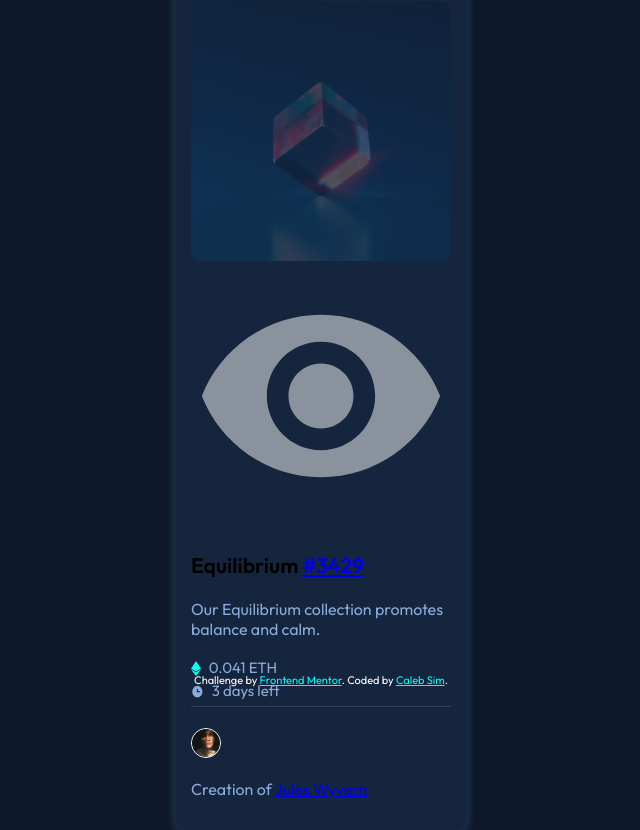
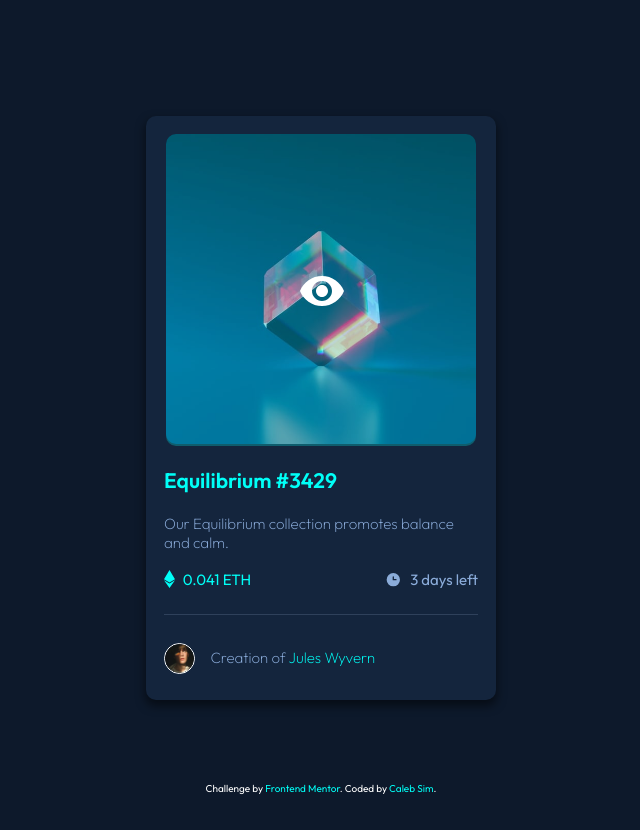
Before and after one commit to CodeLamp168/NFT-Preview-Card-CSS-HTML-, a plain HTML site: page index.html in a window 1280 px wide. Shown: the whole page, without its empty margins (319-959 px from the left). Drawn offline with Linux system fonts and the light colour scheme; a script that the page names is missing.

Commit message:
Style Overhaul
Completely changed the style of the css to align with the HTML.
Implemented keyframe animations

```diff
--- a/style.css
+++ b/style.css
@@ -1,138 +1,155 @@
-@import url('https://fonts.googleapis.com/css2?family=Outfit:wght@300;400;600&display=swap');
+@import url('https://fonts.googleapis.com/css2?family=Outfit:wght@200;300;400;600&display=swap');
 
 * {
     box-sizing:border-box;
 }
 
-/*Preset positioning to center main content*/
+/* Presentation Display */
 body {
+    color:white;
     font-family:'Outfit';
     display:flex;
     align-items: center;
     justify-content: center;
-    flex-direction: column;
+    flex-direction: row;
     height:100vh;
     background-color:hsl(217, 54%, 11%);
     font-size:18px;
-    overflow:hidden;
-}
+    flex-wrap:wrap;
 
-/* To maintain image quality when resizing */
-img {
-    width:100%;
-    height:auto;
-}
-
-strong, span {
-    color:hsl(178, 100%, 50%);
-    cursor:pointer;
 }
 
 p {
-    font-size:16px;
-}
-small, p{
-    color:hsl(215, 51%, 70%);
+    font-size:15px;
 }
 
-/* position: absolute on main div so images can use position: relative */
+/* Card Size Format */
 .nft-card {
-    width:auto;
-    background:hsl(216, 50%, 16%);
-    border-radius: 10px;
-    position:absolute;
-    padding:15px;
-    box-shadow: 0 0px 5px 5px hsl(215, 42%, 18%);
+    position:relative;
+    display:flex;
+    flex-direction:column;
+    align-items:center;
+    height:auto;
+    padding:1em;
+    width:350px;
+    background-color:hsl(216, 50%, 16%);
+    border-radius:10px;
+    box-shadow: 0px 5px 10px 1px rgba(0, 0, 0, 0.5);
+    margin:10px 20px;
 }
 
-.nft {
-    background-color:cyan;
-    border-radius:15px;
-    height:260px;
-    transition: ease 0.5s all;
-    cursor:pointer;
+/* Image Positioning and Animation */
+.nft-img {
+    position:relative;
+    max-width:310px;
+    border-radius:10px;
 }
 
-.nft-img {
-    width:260px;
-    border-radius: 10px;
-    position:relative;
-    filter:opacity(0.5);
-    transition: 0.5s ease;
+.img-view {
+    position:absolute;
+    width:100%;
+    height:100%;
+    top:0;
+    opacity:1;
+    background-color:hsla(178, 100%, 50%, 0.253);
+    border-radius:10px;
+    cursor:pointer;
+    animation:fadeIn 0.2s ease-in;
+    transition: background-color 0.2s ease-in;
 }
 
-.view-img {
-    position:relative;
-    width:35px;
-    bottom:9.3rem;
-    left:7.1rem;
-    transition: ease 0.5s all;
+.img-view img {
+    position:absolute;
+    top:42.5%;
+    left:42.5%;
 }
 
-.nft .nft-img:hover {
-   background:none;
-   filter:opacity(1);
+.img-view:hover {
+   background-color:hsla(178, 100%, 50%, 0.473)
 }
 
-.nft:hover .view-img {
-    display:none;
+@keyframes fadeIn {
+    0% { opacity: 0}
+    100% {opacity: 1}
 }
 
+@keyframes fadeOut {
+    0% { opacity: 1}
+    100% {opacity: 0}
+}
 
-.profile-img {
-    width:30px;
-    border: solid white 1px;
-    border-radius:100%;
+/* Active state */
+.img-view.active {
+    animation: fadeOut 0.5s ease-out;
+    opacity: 0;
+    cursor:auto;
+}
+/* ------- */
+
+/* Info Area */
+.nft-info h3, a{
+    color:hsl(178, 100%, 50%);
+    text-decoration:none;
+}
+
+.nft-info p {
+    color:hsl(215,51%, 70%);
+    font-weight:200;
+}
+
+.value-date {
+    display:flex;
+    justify-content: space-between;
+    align-items: center;
+    margin-bottom:1em;
+    padding-bottom:1.3em;
+    border-bottom: 1px solid hsl(215, 32%, 27%);
+}
+
+.value .date, img {
+    margin-bottom:-3px;
+    margin-right:4px;
+}
+
+.value {
+    color:hsl(178, 100%, 50%);
+}
+
+.date {
+    color:hsl(215,51%, 70%);
+}
+
+/* -------- */
+
+/* Creator Section/Profile */
+
+.creator {
+    display:flex;
+    text-align: center;
+    align-items: center;
+}
+
+.creator, p {
+    font-weight:500;
+}
+
+.creator, span {
+    color:hsl(178, 100%, 50%);
+}
+
+.creator img {
+    width:10%;
+    height:40%;
+    border:1px white solid;
+    border-radius:30px;
+    margin-right:15px;
 }
 
 
 
-/* Space between used to seperate the ethereum and clock */
-.price-day {
-    display:flex;
-    font-size:15px;
-    justify-content: space-between;
-    margin-bottom:1.5rem;
-    text-align:center;
+footer {
+    position:absolute;
+    font-size:10px;
+    bottom:5px;
+    z-index:-1;
 }
-
-
-.nft-info {
-    margin-top:1rem;
-    width:260px;
-}
-.icon {
-    width:10px;
-    height:15px;
-    margin-right:4px;
-    position:relative;
-    top:2.5px;
-}
-.icon-clock {
-    width:13px;
-}
-
-.creator {
-    padding-top:1.3rem;
-    margin-top:5px;
-    margin-bottom:5px;
-    border-top: 1px solid hsl(215, 32%, 27%);
-}
-
-.creator small {
-    position:relative;
-    bottom:12px;
-    left:8px;
-    font-size:13px;
-}
-
-
-.attribution {
-    font-size: 11px;
-    text-align: center;
-    z-index: 1;
-    position:relative;
-    bottom:-17rem;
-    color:white;
-}
-.attribution a { color: hsl(178, 100%, 50%); }
```
